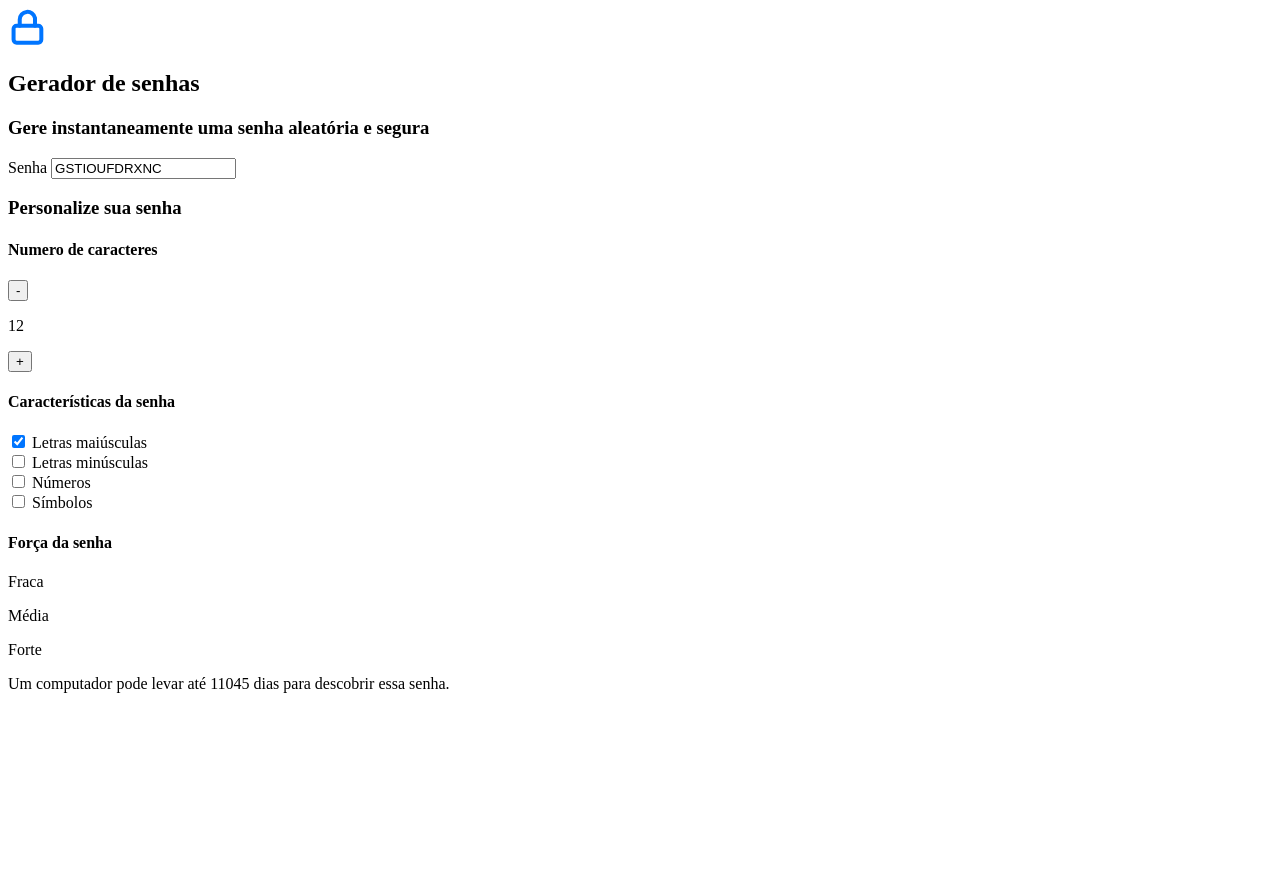
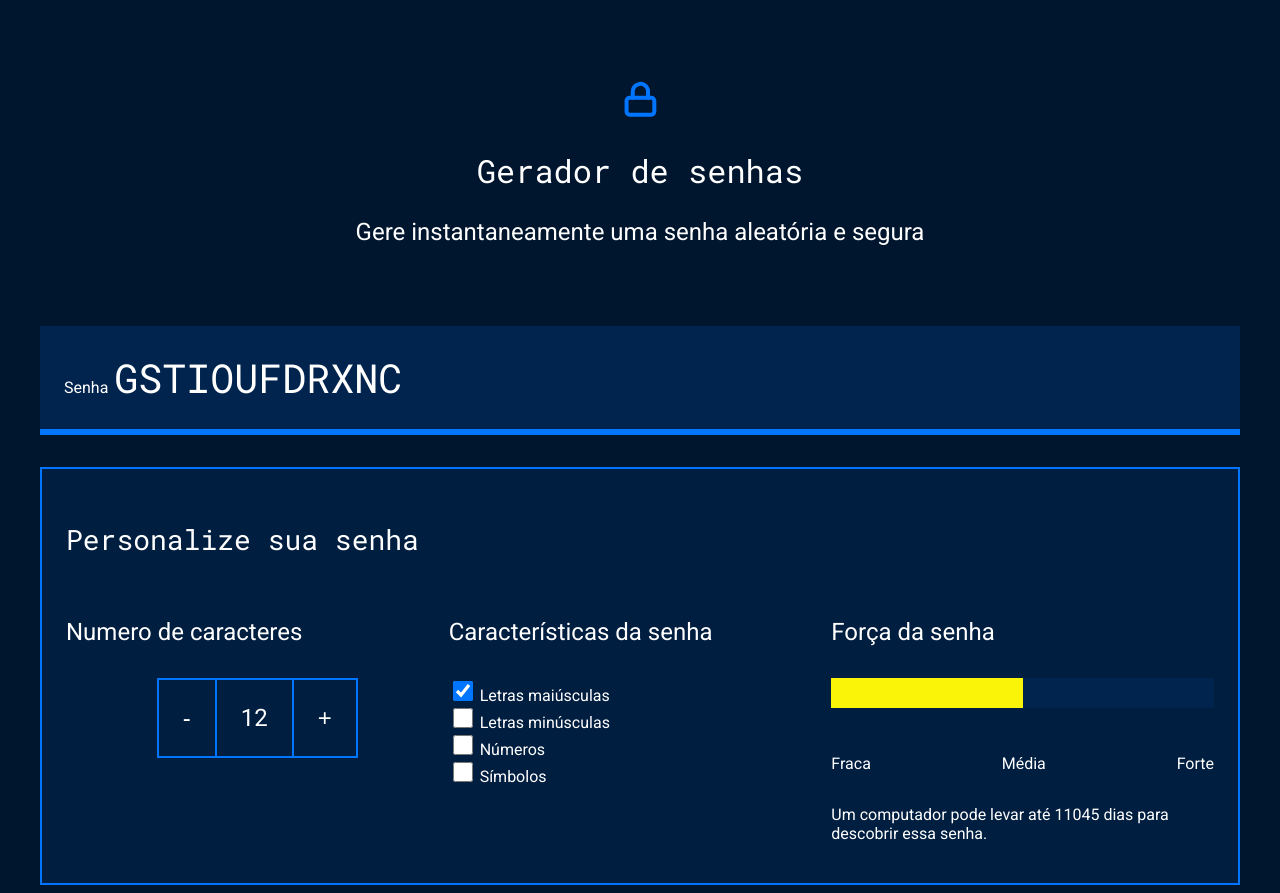
Before and after one commit to gabioliveira0/aulas-modulo-2, a plain HTML site: page index.html in a window 1280 px wide. Before the commit the page ends 800 px from the top, so only its background shows below. Drawn offline with Linux system fonts and the light colour scheme.

Commit message:
index.html

```diff
--- a/index.html
+++ b/index.html
@@ -5,7 +5,7 @@
     <meta charset="UTF-8">
     <meta name="viewport" content="width=device-width, initial-scale=1.0">
     <title>Gerador de senhas</title>
-    <link rel="stylesheet" href="aula 05.css">
+    <link rel="stylesheet" href="style.css">
 </head>
 
 <body>
```
